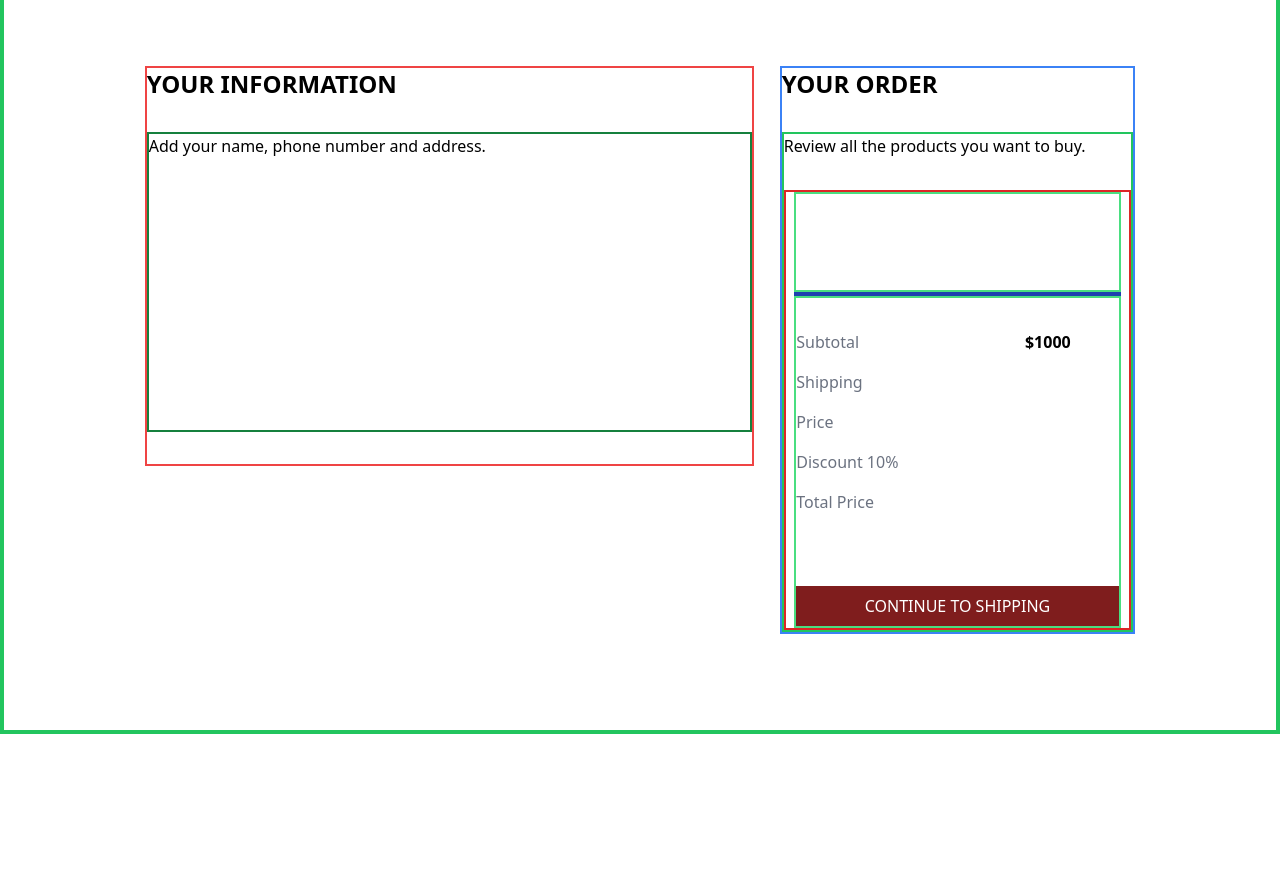
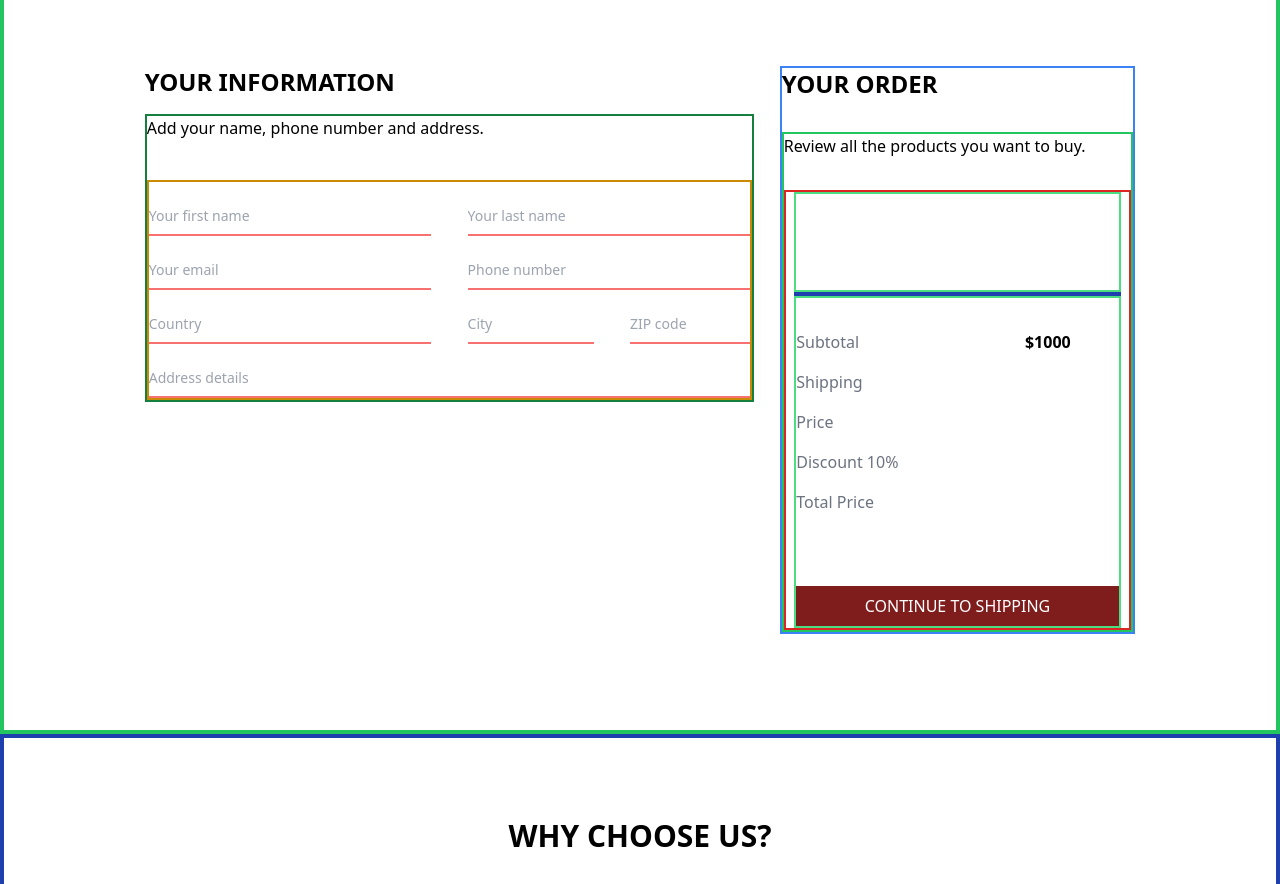
Before and after one commit to olatunji-20/furnitur, a Nuxt app: page /Shipping in a window 1280 px wide. Shown: the part 500-1384 px from the top of the page. Built offline with nearby package versions, Linux system fonts and the light colour scheme.

Commit message:
creating checkout forms

```diff
--- a/components/Cart.vue
+++ b/components/Cart.vue
@@ -27,7 +27,7 @@
             </div>
         </div>
         <div class="border-4 border-red-800 w-[40%] h-[100%] py-12">
-            <div class="border border-blue-500 w-[70%] h-[auto] mx-[auto] text-left">
+            <div class="border border-blue-500 w-[80%] h-[auto] mx-[auto] text-left">
                 <h1 class="font-bold text-2xl">ORDER SUMMARY</h1>
                 <p class="mt-4 mb-12 text-sm">Apply your monthly voucher to get more discount!</p>
                 <p class="py-4">Price:</p>
--- a/components/RemoveCart.vue
+++ b/components/RemoveCart.vue
@@ -1,6 +1,6 @@
 <template>
-  <div class="border border-red-300">
-    <p @click="removeFromCart(id)">de</p>
+  <div class="border border-red-300 cursor-pointer text-red-600 font-bold text-md px-1">
+    <i @click="removeFromCart(id)">&#x2715;</i>
   </div>
 </template>
 
@@ -8,7 +8,7 @@
 import { useProductsStore } from '../stores/ProductsStore'
 
 export default {
-    setup() {
+    data() {
         const productsStore = useProductsStore();
 
         const cart = productsStore.cartItems
@@ -21,8 +21,8 @@ export default {
   },
   methods: {
     removeFromCart(id) {
-      console.log(this.cart.length)
-      this.cart = this.cart.filter(x => x.id !== id);
+      // this.cart = this.cart.filter(c => c.id !== id);
+      // console.log(this.cart)
     }
   }
 }
--- a/components/ShippingForm.vue
+++ b/components/ShippingForm.vue
@@ -1,6 +1,18 @@
 <template>
-  <div class="border-2 border-green-700 w-[100%] h-[300px] mt-8 text-left">
+  <div class="border-2 border-green-700 w-[100%] h-[auto] mt-4 text-left">
     <p>Add your name, phone number and address.</p>
+    <div class="border-2 border-yellow-600 w-100 h-[auto] mt-10 flex flex-wrap justify-between">
+      <!-- <form> -->
+        <input class="border-b-2 border-red-400 w-[47%] mt-4 text-sm py-2" placeholder="Your first name" type="text" />
+        <input class="border-b-2 border-red-400 w-[47%] mt-4 text-sm py-2" placeholder="Your last name" type="text" />
+        <input class="border-b-2 border-red-400 w-[47%] mt-4 text-sm py-2" placeholder="Your email" type="email" />
+        <input class="border-b-2 border-red-400 w-[47%] mt-4 text-sm py-2" placeholder="Phone number" type="telephone" />
+        <input class="border-b-2 border-red-400 w-[47%] mt-4 text-sm py-2" placeholder="Country" type="text" />
+        <input class="border-b-2 border-red-400 w-[21%] mt-4 text-sm py-2" placeholder="City" type="text" />
+        <input class="border-b-2 border-red-400 w-[20%] mt-4 text-sm py-2" placeholder="ZIP code" type="text" />
+        <input class="border-b-2 border-red-400 w-[100%] mt-4 text-sm py-2" placeholder="Address details" type="text" />
+      <!-- </form> -->
+    </div>
   </div>
 </template>
 
--- a/pages/Register.vue
+++ b/pages/Register.vue
@@ -1,12 +1,20 @@
 <template>
-  <div class="text-center py-20">
+  <div class="text-center py-16">
     <h1 class="font-bold text-4xl">REGISTER TO FURNITUR</h1>
-    <p class="font-bold">GET MONTHLY VOUCHER WITH JUST ONE CLICK</p>
+    <p class="font-bold">GET MONTHLY VOUCHER WITH JUST ONE CLICK!</p>
     <!-- <LineAnimate /> -->
+    <div class="border-2 border-green-400 w-[85%] h-[auto] my-12 mx-auto flex justify-between">
+    <div class="border-2 border-red-400 w-[52%] h-[400px] text-left">
+      <h1 class="font-bold text-2xl">YOUR INFORMATION</h1>
+      <p class="text-sm pt-4">You already have an account? <span class="underline">Sign in here</span></p>
+
+    </div>
+    <div class="border-2 border-blue-400 w-[45%] h-[400px]"></div>
+
+    </div>
     <NuxtLink to="/Customer">
       <h1 class="font-bold text-4xl mt-40">REGISTRATION PAGE</h1>
     </NuxtLink>
-    <h1 class="font-bold text-2xl">REGISTRATION PAGE</h1>
     <h1 class="font-bold text-2xl">REGISTRATION PAGE</h1>
     <h1 class="font-bold text-2xl">REGISTRATION PAGE</h1>
     <h1 class="font-bold text-2xl">REGISTRATION PAGE</h1>
--- a/pages/Shipping.vue
+++ b/pages/Shipping.vue
@@ -3,7 +3,7 @@
       <h1 class="font-bold text-4xl">SHIPPING & PAYMENT</h1>
       <LineAnimate stage="stage2" />
       <div class="border-4 border-green-500 w-[100%] h-[auto] flex justify-around py-24 px-32">
-        <div class="border-2 border-red-500 w-[60%] h-[400px]">
+        <div class="w-[60%] h-[auto]">
           <h1 class="text-left font-bold text-2xl">YOUR INFORMATION</h1>
           <ShippingForm />
         </div>
@@ -15,10 +15,6 @@
           </div>
         </div>
       </div>
-      <NuxtLink to="/Register">
-          <h1 class="font-bold text-4xl py-40">TO REGISTER</h1>
-      </NuxtLink>
-      <h1 class="font-bold text-4xl">SHIPPING PAGE</h1>
       <Choose />
     </div>
   </template>
```
